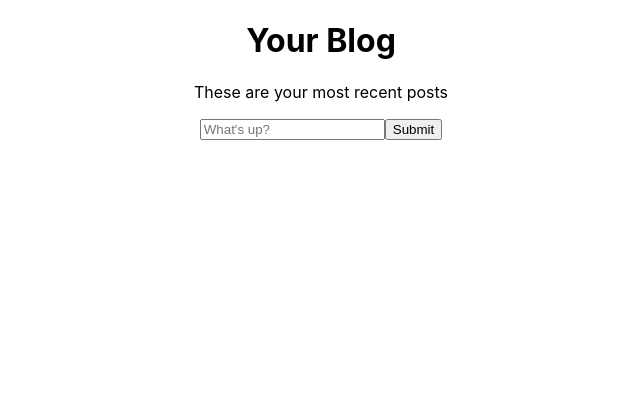
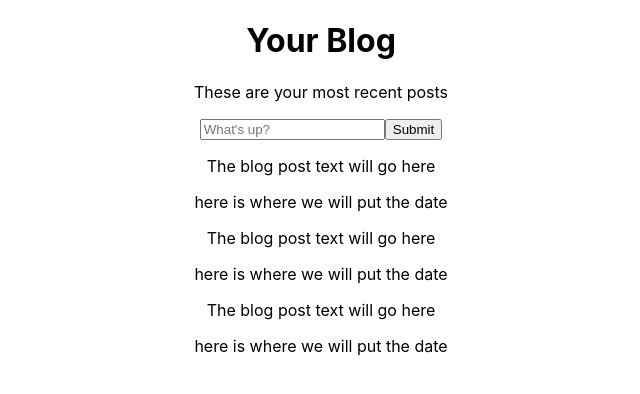
Before and after one commit to anthonydito/blog-web, a React (Create React App) app: page / in a window 1280 px wide. Shown: the top 394 px of the page, without its empty margins (319-959 px from the left). Built offline with nearby package versions, Linux system fonts and the light colour scheme.

Commit message:
start of using the blog post component

```diff
--- a/src/App.js
+++ b/src/App.js
@@ -1,5 +1,6 @@
 import React from 'react';
 import './App.css';
+import BlogPost from './BlogPost';
 
 function App() {
 
@@ -22,6 +23,9 @@ function App() {
         value={text}
         placeholder="What's up?" />
       <button onClick={onSubmit}>Submit</button>
+      <BlogPost />
+      <BlogPost />
+      <BlogPost />
     </div>
   );
 }
```
